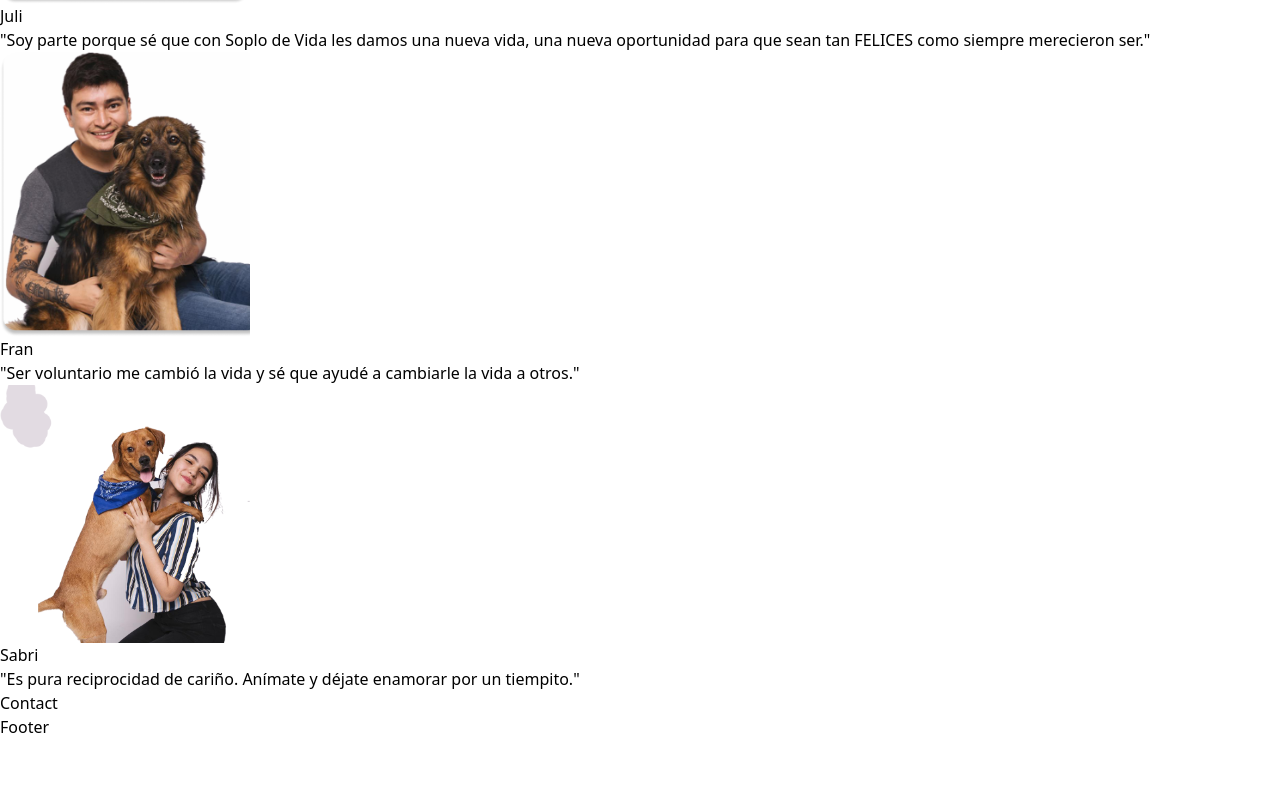
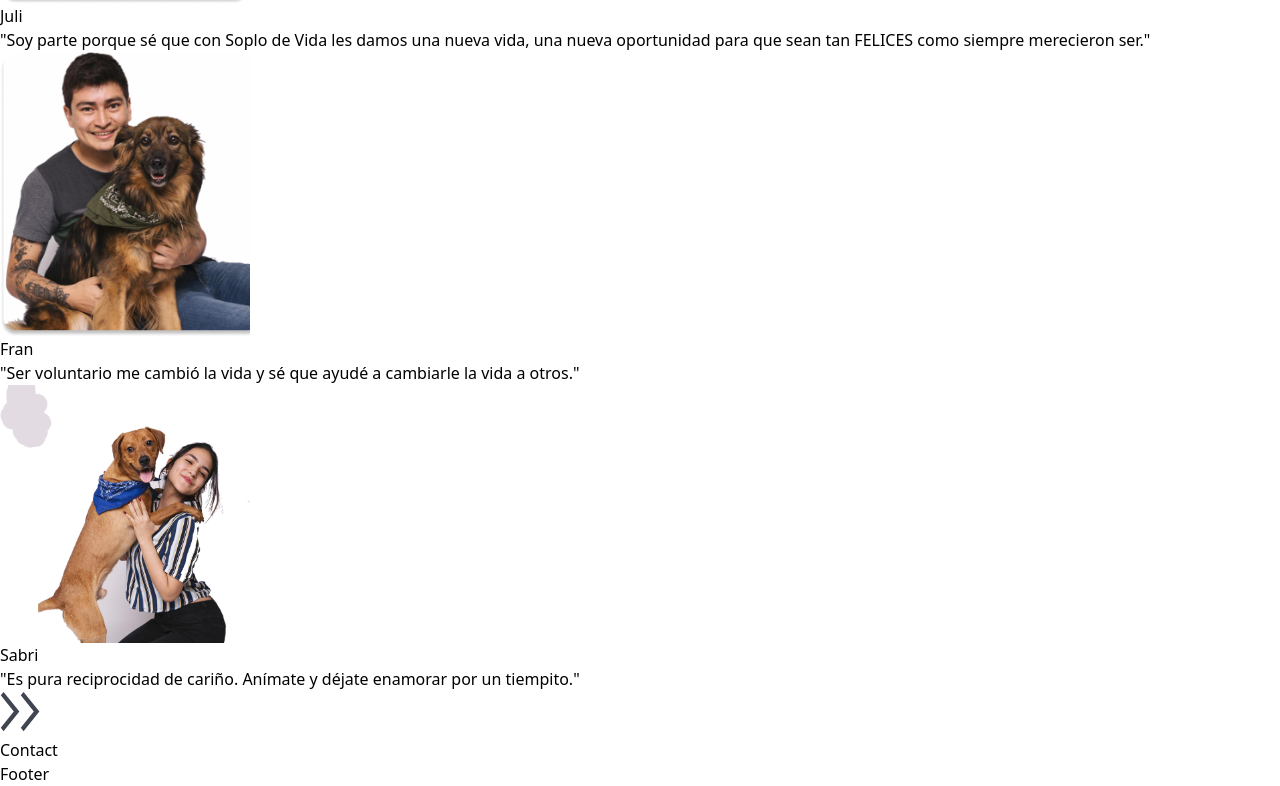
Before and after one commit to martin-tercero1/soplo-de-vida, a Next.js app: page / in a window 1280 px wide. Shown: the part 1025-1811 px from the top of the page. Before the commit the page ends 1764 px from the top, so only its background shows below. Built offline with nearby package versions, Linux system fonts and the light colour scheme.

Commit message:
Finish testimonials in desktop

```diff
--- a/src/components/home/Testimonials/dataTestimonials.js
+++ b/src/components/home/Testimonials/dataTestimonials.js
@@ -28,12 +28,15 @@ const testimonios = [
     picture: imageFran,
     description:
       "Ser voluntario me cambió la vida y sé que ayudé a cambiarle la vida a otros.",
+    //SE AGREGA EL CUSTOM BORDER SOLO A LAS FOTOS CON BORDE BLANCO
+    border: "shadow-gray-300 shadow-sm",
   },
   {
     name: "Sabri",
     picture: imageSabri,
     description:
       "Es pura reciprocidad de cariño. Anímate y déjate enamorar por un tiempito.",
+    border: "shadow-gray-300 shadow-sm",
   },
 ];
 
--- a/src/components/home/Testimonials/index.jsx
+++ b/src/components/home/Testimonials/index.jsx
@@ -1,23 +1,46 @@
 "use client";
 import Image from "next/image";
 import testimonios from "./dataTestimonials";
+import { motion } from "framer-motion";
+import { useRef } from "react";
+import arrow from "./images/arrow.svg";
 
 export const Testimonials = () => {
+  const scrollRef = useRef(null);
+
+  const handleNext = () => {
+    scrollRef.current.scrollBy({ left: 500, behavior: "smooth" });
+  };
+
+  const handlePrev = () => {
+    scrollRef.current.scrollBy({ left: -500, behavior: "smooth" });
+  };
+
   return (
-    <div className="w-full h-[743px] flex flex-col items-center bg-white">
+    <div className="w-auto h-[743px] flex flex-col items-center bg-white relative">
       <h1 className="font-bold text-black text-3xl mb-8 mt-4">Testimonios</h1>
-      <div className="flex overflow-x-auto space-x-7 px-4">
-        {testimonios?.map((testimonio, index) => (
+
+      <div className="overflow-hidden w-full relative flex justify-center">
+        <motion.div
+          ref={scrollRef}
+          className={`flex space-x-7 overflow-hidden ${
+            testimonios.length > 5 ? "md:ml-20 md:pr-10" : "md:ml-0 md:mr-0"
+          }`}
+        >
+          {testimonios.map((testimonio, index) => (
             <div
               key={index}
-            className="w-[326px] h-[570px] p-4 shadow-md flex-shrink-0 bg-white mt-10 ml-20"
+              className="w-[326px] h-[570px] p-4 flex-shrink-0"
+              style={{ scrollSnapAlign: "start" }}
             >
               <Image
                 src={testimonio.picture}
                 alt={`${testimonio.name}'s picture`}
                 height={250}
                 width={250}
-              className="md:h-72 md:w-[260px] rounded-lg"
+                className={`md:h-[323px] md:w-[298px] rounded-lg ${
+                  testimonio.border ? testimonio.border : ""
+                }`}
               />
               <h2 className="font-medium text-[#404552] text-center text-2xl">
                 {testimonio.name}
@@ -27,7 +50,33 @@ export const Testimonials = () => {
               </p>
             </div>
           ))}
+        </motion.div>
       </div>
+
+      <button
+        onClick={handlePrev}
+        className="absolute h-[64px] w-[64px] left-5 top-1/3 transform -translate-y-1/2 bg-[#FADBC7] p-2 rounded-full"
+      >
+        <Image
+          src={arrow}
+          alt={`Next arrow`}
+          height={20}
+          width={20}
+          className="w-[16.74px] h-[35.56px] rotate-180 ml-4"
+        />
+      </button>
+      <button
+        onClick={handleNext}
+        className="absolute h-[64px] w-[64px] right-5 top-1/3 transform -translate-y-1/2 bg-[#FADBC7] p-2 rounded-[35px]"
+      >
+        <Image
+          src={arrow}
+          alt={`Next arrow`}
+          height={20}
+          width={20}
+          className="w-[16.74px] h-[35.56px] ml-4"
+        />
+      </button>
     </div>
   );
 };
```
Also changed, not shown: package.json (+7 -6 lines), src/components/home/Testimonials/images/arrow.svg (added), 1 other file (tests, documents, lock files or other folders). Lines whose indentation alone changed are shown as unchanged.
